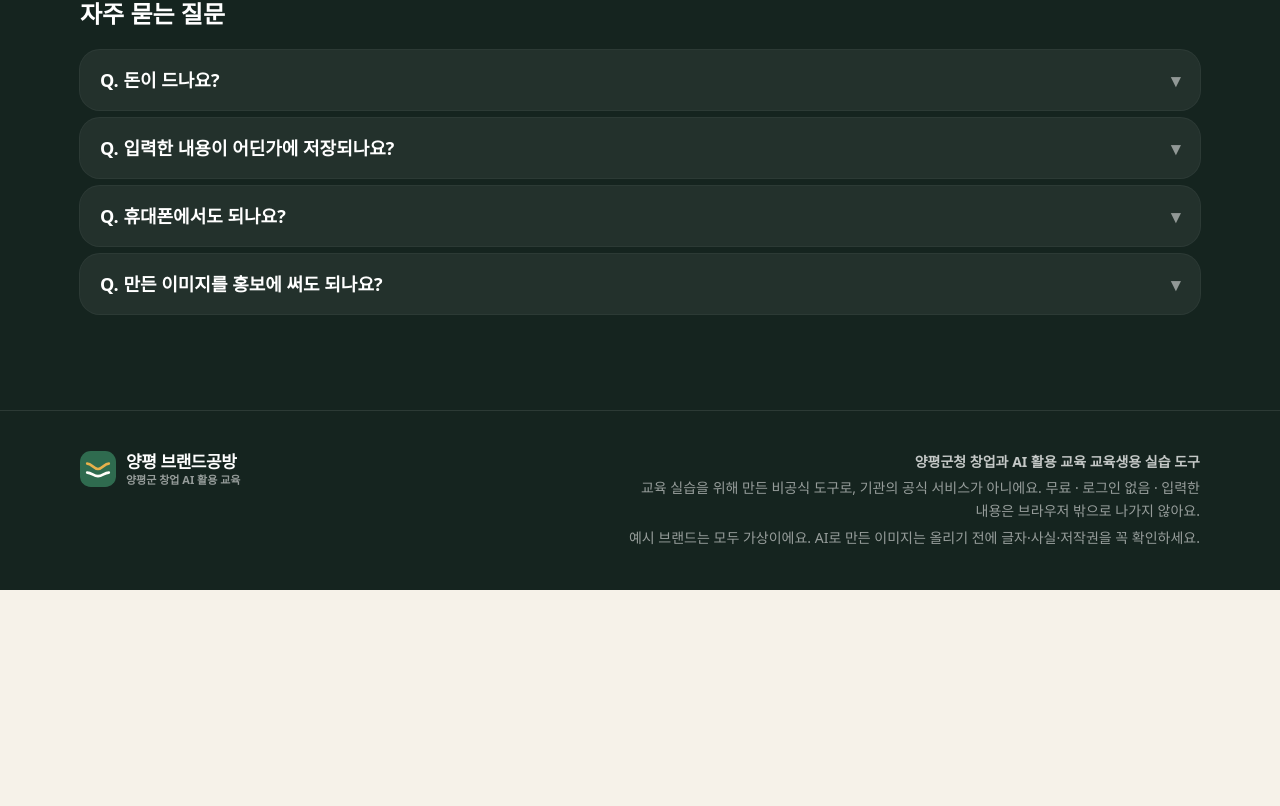
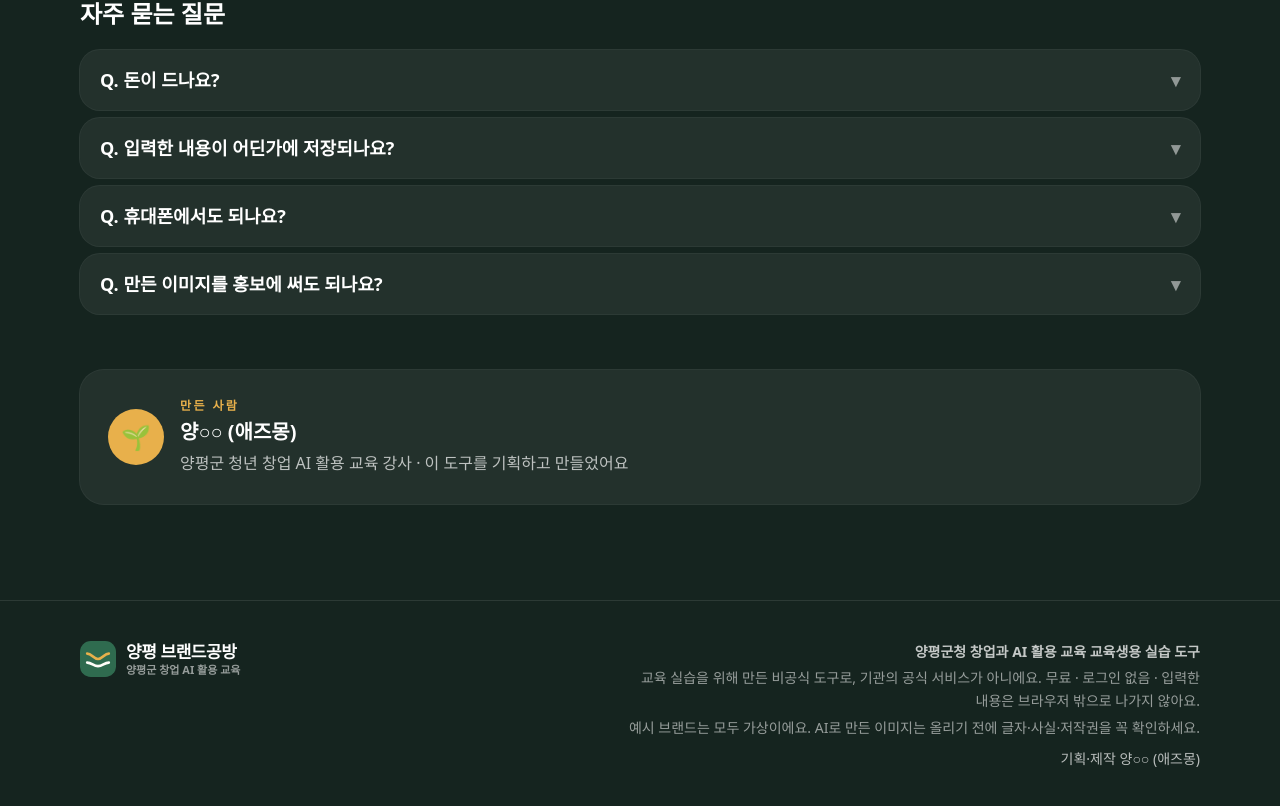
Before and after one commit to dmm-asmong/yangpyeong-startup-prompt, a Next.js app: page / in a window 1280 px wide. Shown: the part 8772-9578 px from the top of the page. Before the commit the page ends 9362 px from the top, so only its background shows below. Built offline with nearby package versions, Linux system fonts and the light colour scheme; a web font is replaced by a local one.

Commit message:
만든 사람 크레딧 추가 (푸터 한 줄 + 사용 가이드 끝 카드)
- src/data/credit.ts 한 곳에 이름·소개·CREATOR_EMAIL
- CREATOR_EMAIL 이 비어 있으면 메일 링크·'문의하기' 버튼을 숨김 (지금은 비어 있음)
- 프롬프트에는 크레딧을 넣지 않음

```diff
--- a/src/components/Footer.tsx
+++ b/src/components/Footer.tsx
@@ -1,6 +1,8 @@
+import { CREATOR, CREATOR_EMAIL, creatorMailto } from "@/data/credit";
 import Logo from "./Logo";
 
 export default function Footer() {
+  const mailto = creatorMailto();
   return (
     <footer className="border-t border-white/10 bg-ink py-10 text-white/55">
       <div className="mx-auto flex max-w-6xl flex-col gap-4 px-4 text-sm leading-relaxed sm:flex-row sm:items-start sm:justify-between">
@@ -9,6 +11,17 @@ export default function Footer() {
           <p className="font-semibold text-white/75">양평군청 창업과 AI 활용 교육 교육생용 실습 도구</p>
           <p>교육 실습을 위해 만든 비공식 도구로, 기관의 공식 서비스가 아니에요. 무료 · 로그인 없음 · 입력한 내용은 브라우저 밖으로 나가지 않아요.</p>
           <p>예시 브랜드는 모두 가상이에요. AI로 만든 이미지는 올리기 전에 글자·사실·저작권을 꼭 확인하세요.</p>
+          <p data-testid="footer-credit" className="pt-1 text-white/70">
+            기획·제작 {CREATOR.name}
+            {mailto && (
+              <>
+                {" · "}
+                <a href={mailto} className="underline decoration-white/30 underline-offset-2 hover:text-sun">
+                  {CREATOR_EMAIL}
+                </a>
+              </>
+            )}
+          </p>
         </div>
       </div>
     </footer>
--- a/src/components/Guide.tsx
+++ b/src/components/Guide.tsx
@@ -1,3 +1,4 @@
+import { CREATOR, creatorMailto } from "@/data/credit";
 import { SectionTitle } from "./ui";
 
 const STEPS = [
@@ -66,6 +67,7 @@ const FAQ = [
 ];
 
 export default function Guide() {
+  const mailto = creatorMailto();
   return (
     <section id="guide" className="scroll-mt-16 bg-ink py-16 text-white sm:py-24">
       <div className="mx-auto max-w-6xl px-4">
@@ -121,6 +123,24 @@ export default function Guide() {
             </details>
           ))}
         </div>
+
+        <aside id="creator" aria-label="만든 사람" className="mt-14 flex flex-col gap-5 rounded-[24px] bg-white/[0.06] p-6 ring-1 ring-white/10 sm:flex-row sm:items-center sm:justify-between sm:p-7">
+          <div className="flex items-center gap-4">
+            <span aria-hidden className="grid h-14 w-14 shrink-0 place-items-center rounded-full bg-sun text-2xl">
+              🌱
+            </span>
+            <div>
+              <p className="text-xs font-bold tracking-[0.2em] text-sun">만든 사람</p>
+              <p className="mt-1 text-xl font-extrabold">{CREATOR.name}</p>
+              <p className="mt-1 text-base leading-relaxed text-white/70">{CREATOR.intro}</p>
+            </div>
+          </div>
+          {mailto && (
+            <a href={mailto} className="inline-flex min-h-12 shrink-0 items-center justify-center gap-2 rounded-2xl bg-sun px-5 py-3 text-base font-extrabold text-ink hover:brightness-105">
+              ✉️ 문의하기
+            </a>
+          )}
+        </aside>
       </div>
     </section>
   );
--- /dev/null
+++ b/src/data/credit.ts
@@ -0,0 +1,14 @@
+/**
+ * 만든 사람 (화면 크레딧 전용 — 프롬프트에는 넣지 않아요)
+ * 문의 메일 주소는 이 한 곳에서만 바꿔요. 비워 두면 메일 링크·'문의하기' 버튼이 숨겨져요.
+ */
+export const CREATOR_EMAIL = "";
+
+export const CREATOR = {
+  name: "양○○ (애즈몽)",
+  intro: "양평군 청년 창업 AI 활용 교육 강사 · 이 도구를 기획하고 만들었어요",
+};
+
+/** 메일 주소가 있을 때만 mailto 링크, 없으면 null */
+export const creatorMailto = (subject = "양평 브랜드공방 문의"): string | null =>
+  CREATOR_EMAIL ? `mailto:${CREATOR_EMAIL}?subject=${encodeURIComponent(subject)}` : null;
```
